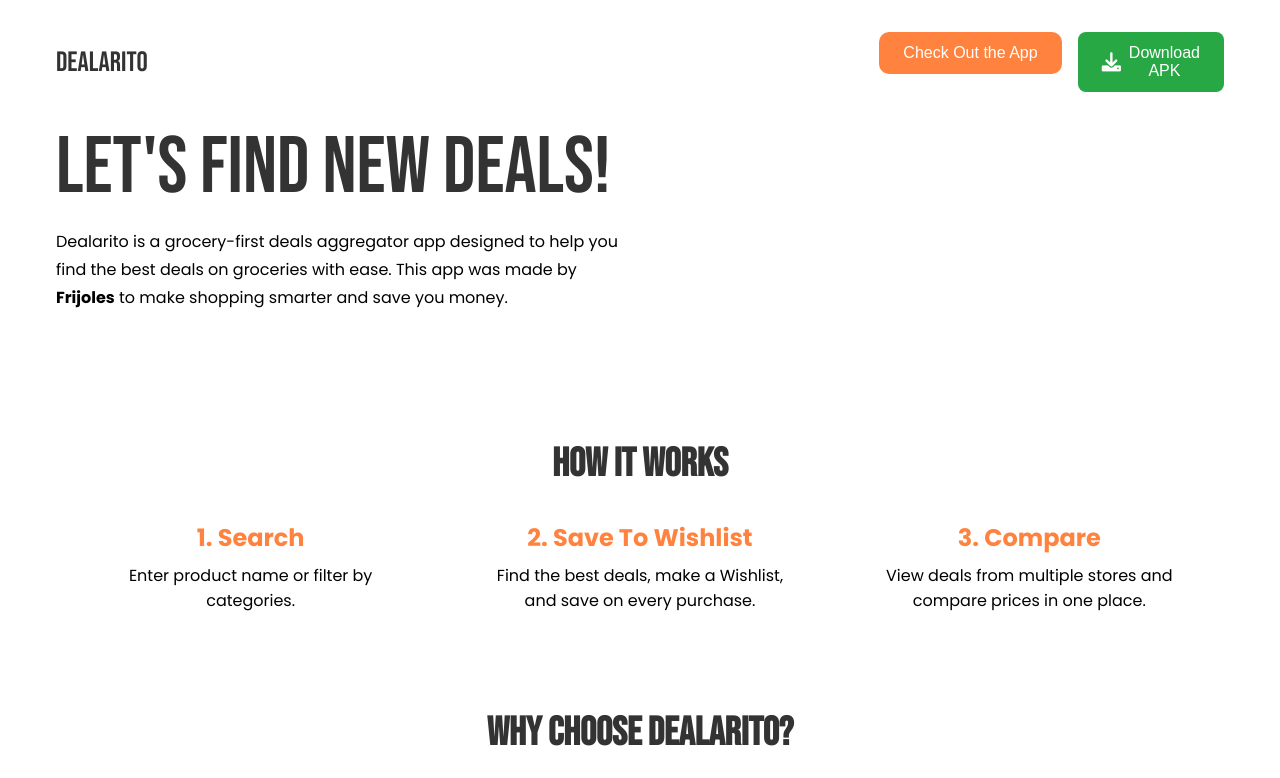
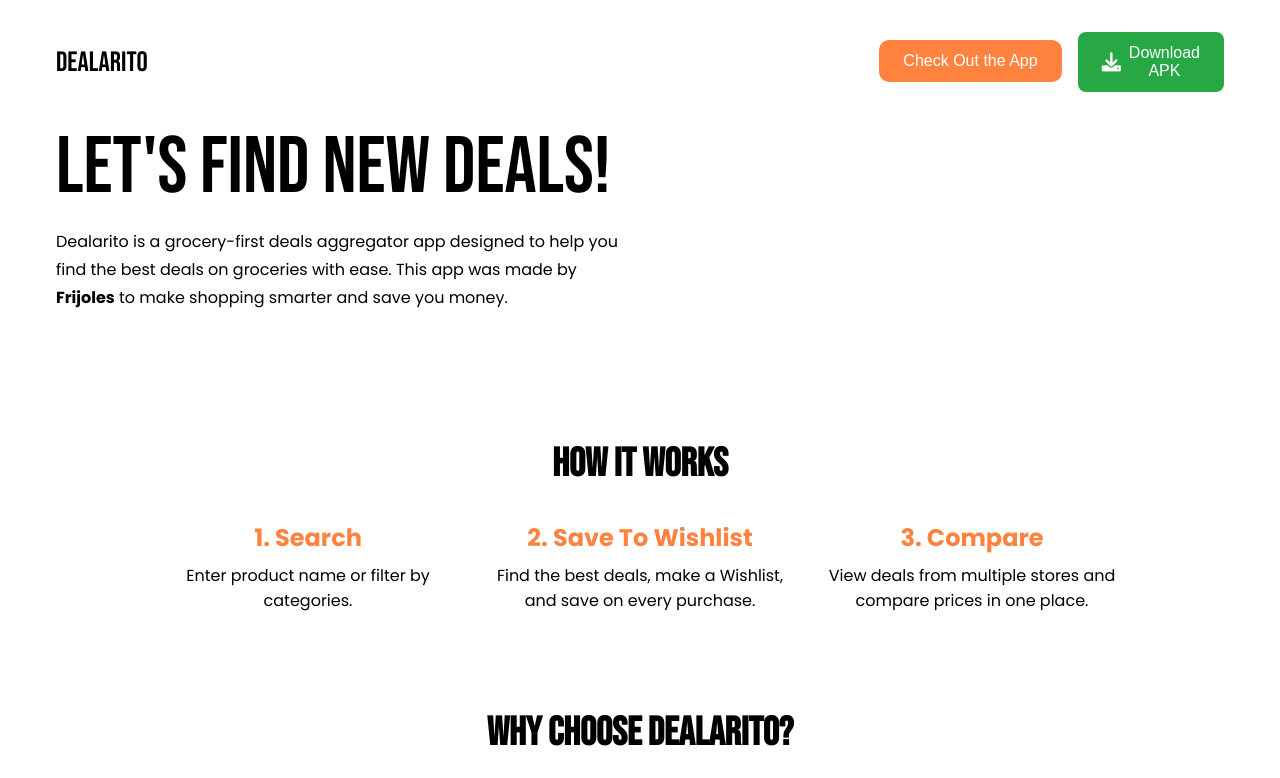
Before and after one commit to four-frijoles/landing_page, a plain HTML site: page index.html in a window 1280 px wide. Shown: the top 778 px of the page. Drawn offline with Linux system fonts and the light colour scheme.

Commit message:
Final Version of landing page

```diff
--- a/index.html
+++ b/index.html
@@ -19,12 +19,12 @@
         </div>
         <div class="nav__btns">
             <a href="https://app.dealarito.club" target="_blank">
-                <button class="btn sign__in" style="color: white;">
+                <button class="btn checkout_App" style="color: white;">
                     Check Out the App
                 </button>
             </a>
 
-            <a href="https://drive.google.com/file/d/1hzsRu3w9l5MkPv4a8hq0aDAawj5nuDm_/view?usp=sharing" download>
+            <a href="https://drive.google.com/uc?export=download&id=1hzsRu3w9l5MkPv4a8hq0aDAawj5nuDm_" download target="_blank">
                 <button class="download__apk" style="color: white;">
                     <i class="fas fa-download"></i> Download APK
                 </button>
--- a/styles.css
+++ b/styles.css
@@ -3,31 +3,42 @@
 :root {
     --primary-color: #ff833e;
     --primary-color-dark: #db6f35;
-    --text-dark: #333333;
-    --text-light: #767268;
     --white: #ffffff;
     --max-width: 1200px;
     --header-font: "Bebas Neue", sans-serif;
 }
 
-.download__apk {
-    color: var(--white); /* Use your white color variable */
-    background-color: #28a745; /* Green background */
+.nav__btns .btn {
+    margin: 0.5rem 0;
+    background-color: var(--primary-color);
+}
+
+.nav__btns .btn:hover {
+    background-color: var(--primary-color-dark);
+    transform: scale(1.05);
+}
+
+.download__apk, .nav__btns .btn {
+    color: var(--white);
     border: none;
-    padding: 0.75rem 1.5rem; /* Adjust padding for larger buttons */
-    font-size: 1rem; /* Standard font size */
-    border-radius: 8px; /* Rounded corners */
-    display: flex; /* Align icon and text horizontally */
-    align-items: center; /* Vertically center content */
-    justify-content: center; /* Center icon and text */
-    gap: 0.5rem; /* Space between icon and text */
+    padding: 0.75rem 1.5rem;
+    font-size: 1rem;
+    border-radius: 8px;
+    display: flex;
+    align-items: center;
+    justify-content: center;
+    gap: 0.5rem;
     cursor: pointer;
-    transition: background-color 0.3s ease; /* Smooth hover transition */
+    transition: background-color 0.3s ease;
     margin-left: 1rem;
 }
 
+.download__apk{
+    background-color: #28a745;
+}
 .download__apk:hover {
-    background-color: #218838; /* Darker green for hover */
+    background-color: #218838;
+    transform: scale(1.05);
 }
 
 .download__apk i,
@@ -193,6 +204,13 @@ body {
     text-align: center;
 }
 
+.steps {
+    display: flex;
+    justify-content: center;
+    flex-wrap: wrap;
+    gap: 2rem;
+}
+
 @media (width > 768px) {
     nav {
         position: static;
```
